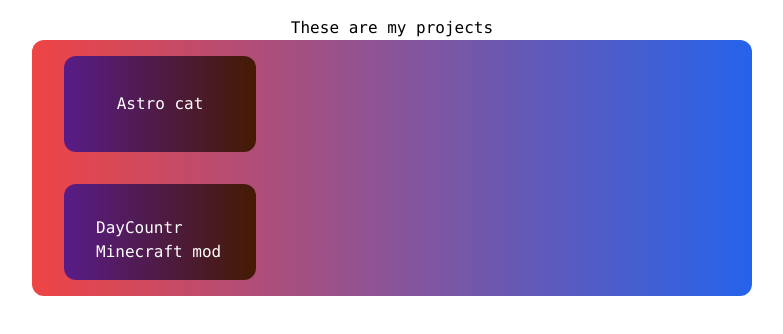
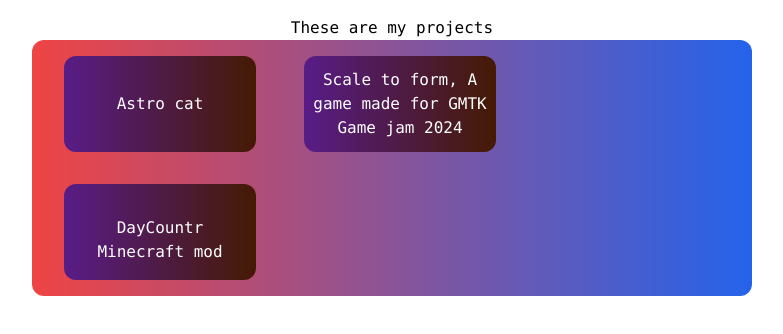
Before and after one commit to thepugmaker/website-redesign, a Next.js app: page /projects in a window 1280 px wide. Shown: the top 334 px of the page, without its empty margins (248-1031 px from the left). Built offline with nearby package versions, Linux system fonts and the light colour scheme.

Commit message:
A few changes to some pages

```diff
--- a/package.json
+++ b/package.json
@@ -1,6 +1,6 @@
 {
   "name": "mrpugpug-website-prod",
-  "version": "1.0.0",
+  "version": "1.2.1",
   "private": true,
   "scripts": {
     "dev": "next dev",
--- a/src/app/about/page.tsx
+++ b/src/app/about/page.tsx
@@ -31,7 +31,7 @@ export default function Home() {
             <dd className="text-white font-medium font-mono mt-10">
                 My skills for web development are React, Tailwind css, HTML and CSS, NextJS, Typescript, Javascript.
                 Software development are .NET, Cmake, Java Swing, C++ QT, and Python QT.
-                Game development are Unity, Java LWJGL, Unreal Engine, and Python Pygame.
+                Game development are Unity, Java LWJGL, Unreal Engine, Roblox Studio, and Python Pygame.
                 These are ones I've made things I've probably made more with other things, but I'm not fluent in some of these programming languages.
             </dd>
             <dd className="text-white font-medium font-mono mt-20">
--- a/src/app/morelinks/page.tsx
+++ b/src/app/morelinks/page.tsx
@@ -26,6 +26,11 @@ export default function Home() {
             Github account
         </dd>
       </button>
+      <button className="rounded-xl bg-blue-500 w-40 h-10 mt-16" onClick={() => router.push('https://youtube.com/@mrpugpug')}>
+        <dd className="text-white font-medium font-mono">
+            YouTube channel
+        </dd>
+      </button>
     </div>
   );
 }
--- a/src/app/projects/page.tsx
+++ b/src/app/projects/page.tsx
@@ -28,11 +28,16 @@ export default function Home() {
               Astro cat
             </dd>
           </button>
-          <a className="bg-gradient-to-r from-purple-900 to-amber-950 h-24 w-48 hover:from-purple-600 hover:to-amber-500 rounded-xl ml-4 p-8" href="https://modrinth.com/mod/day-countr">
+          <button className="bg-gradient-to-r from-purple-900 to-amber-950 h-24 w-48 hover:from-purple-600 hover:to-amber-500 rounded-xl ml-4 p-8" onClick={() => router.push('https://modrinth.com/mod/day-countr')}>
             <dd className="text-white font-medium font-mono">
               DayCountr Minecraft mod
             </dd>
-          </a>
+          </button>
+          <button className="bg-gradient-to-r from-purple-900 to-amber-950 h-24 w-48 hover:from-purple-600 hover:to-amber-500 rounded-xl ml-4 p-2" onClick={() => router.push('https://puggamedev.itch.io/scale-to-form')}>
+            <dd className="text-white font-medium font-mono">
+              Scale to form, A game made for GMTK Game jam 2024
+            </dd>
+          </button>
         </div>
       </div>
     </div>
--- /dev/null
+++ b/src/app/sociallinks/page.tsx
@@ -0,0 +1,26 @@
+'use client'
+
+import Image from "next/image";
+import type { Metadata } from "next";
+import { useRouter } from 'next/navigation'
+
+const metadata: Metadata = {
+  title: "MrPugPug's social links",
+  description: "Social links",
+};
+
+console.log("%c" + "Hey you looking through my code???", "color: #0077ff; font-size: 24px; font-weight: bold;");
+console.log("%c" + "Your looking in the wrong place you won't get far here!", "color: #0077ff; font-size: 24px; font-weight: bold;");
+console.log("%c" + "Go to my GitHub REPO: https://github.com/thepugmaker/website-redesign", "color: #0077ff; font-size: 24px; font-weight: bold;");
+
+export default function Home() {
+  const router = useRouter()
+
+  return (
+    <div className="items-center justify-items-center min-h-screen">
+        <div className="mt-24 w-48 h-32 border-solid border-white">
+
+        </div>
+    </div>
+  );
+}
```
